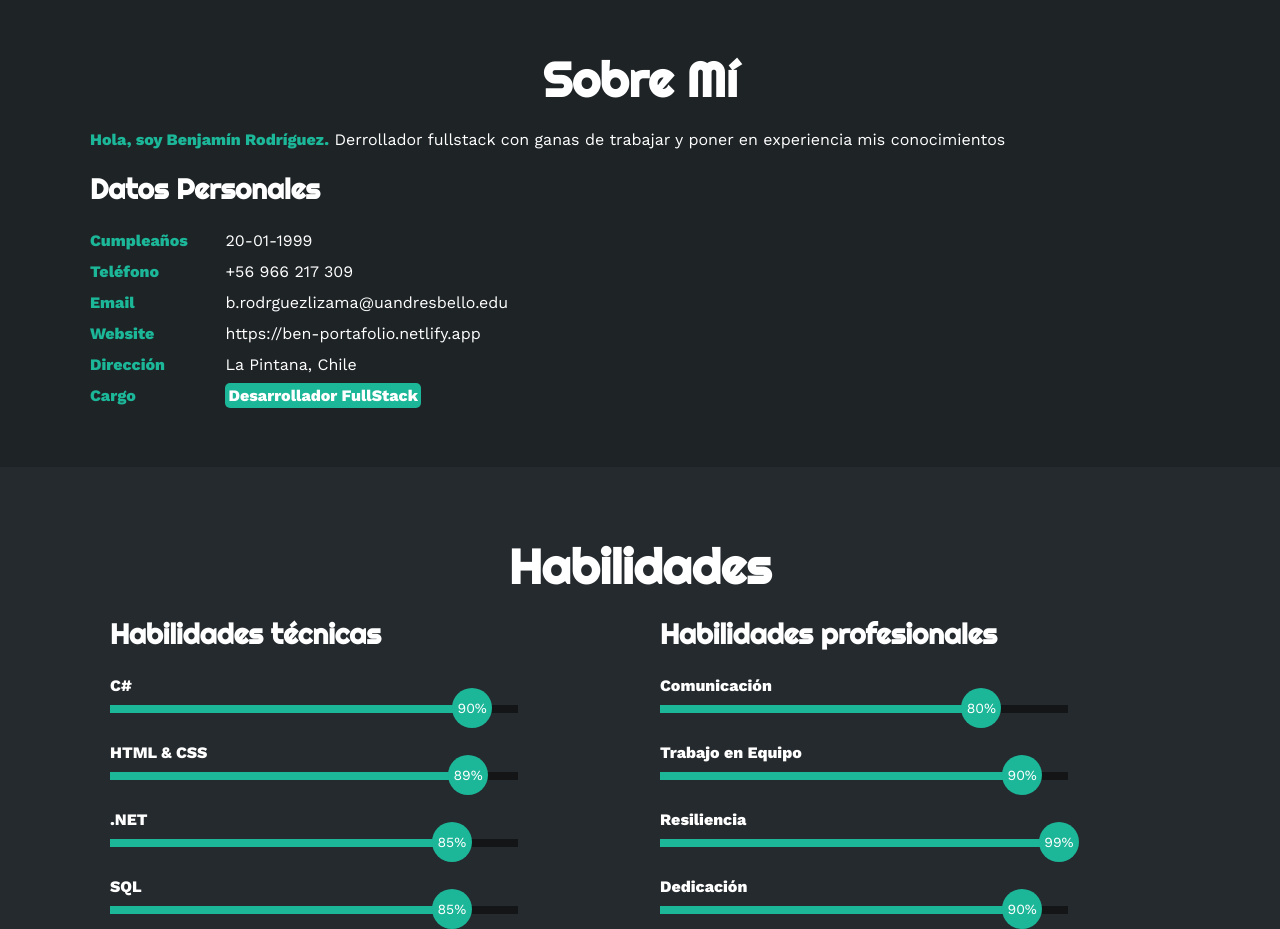
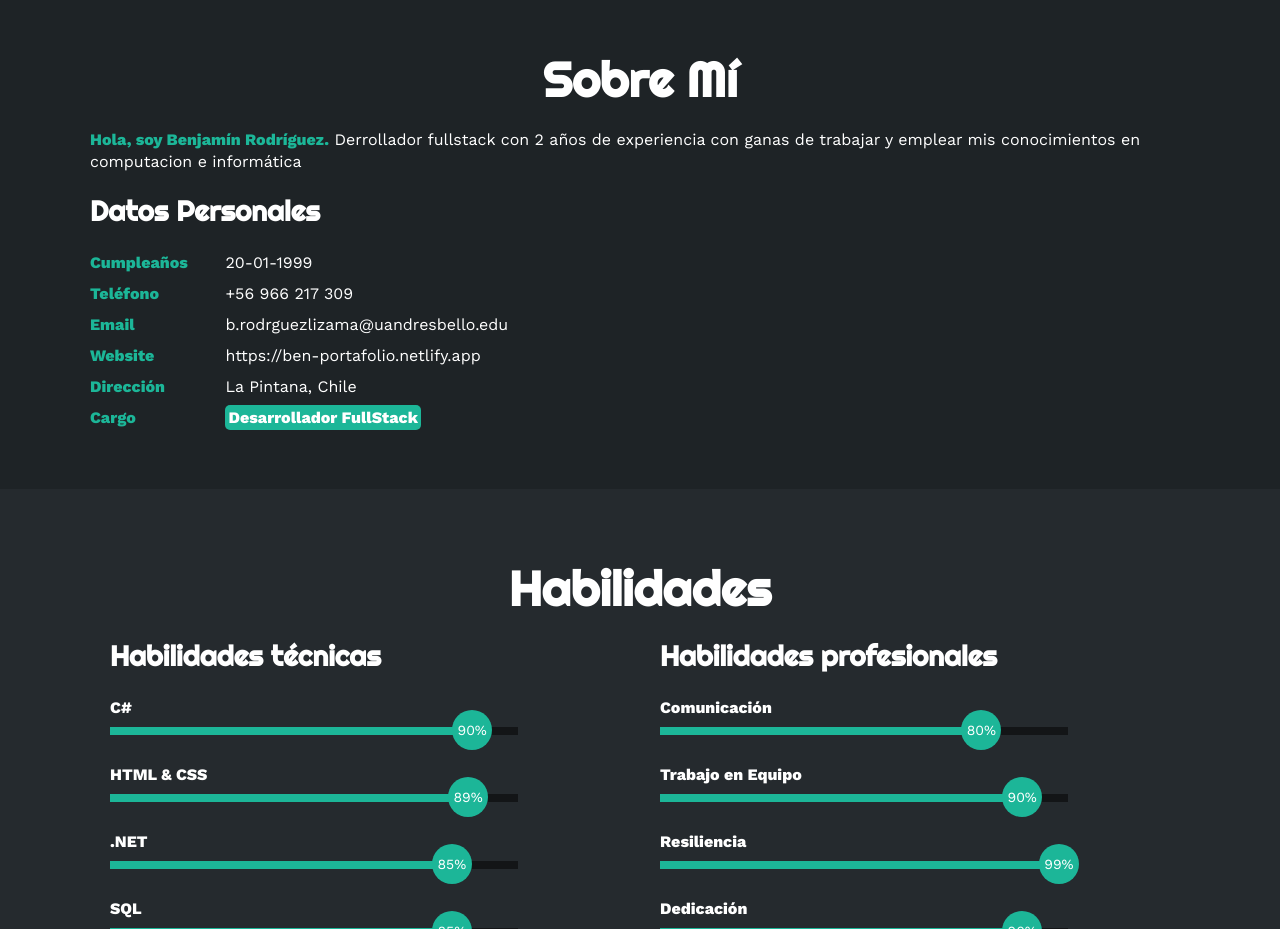
Before and after one commit to Bem20/PortafolioBen, a plain HTML site: page index.html in a window 1280 px wide. Shown: the part 820-1749 px from the top of the page. Drawn offline with nearby package versions, Linux system fonts and the light colour scheme.

Commit message:
Add files via upload

```diff
--- a/index.html
+++ b/index.html
@@ -49,7 +49,7 @@
     <section id="sobremi" class="sobremi">
         <div class="contenido-seccion">
             <h2>Sobre Mí</h2>
-            <p><span>Hola, soy Benjamín Rodríguez.</span> Derrollador fullstack con ganas de trabajar y poner en experiencia mis conocimientos </p>
+            <p><span>Hola, soy Benjamín Rodríguez.</span> Derrollador fullstack con 2 años de experiencia con ganas de trabajar y emplear mis conocimientos en computacion e informática </p>
 
             <div class="fila">
                 <!-- datos personales -->
```
